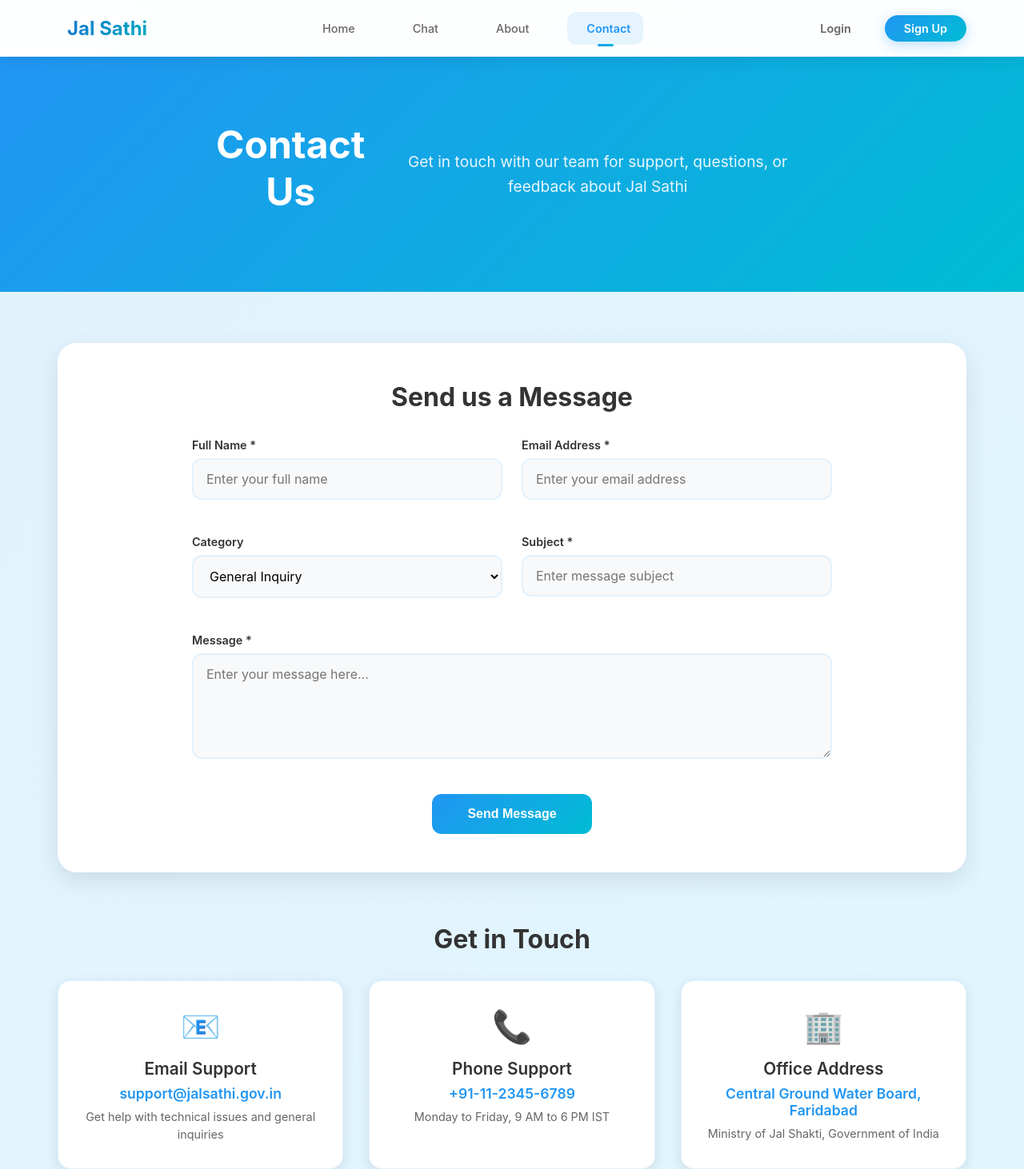
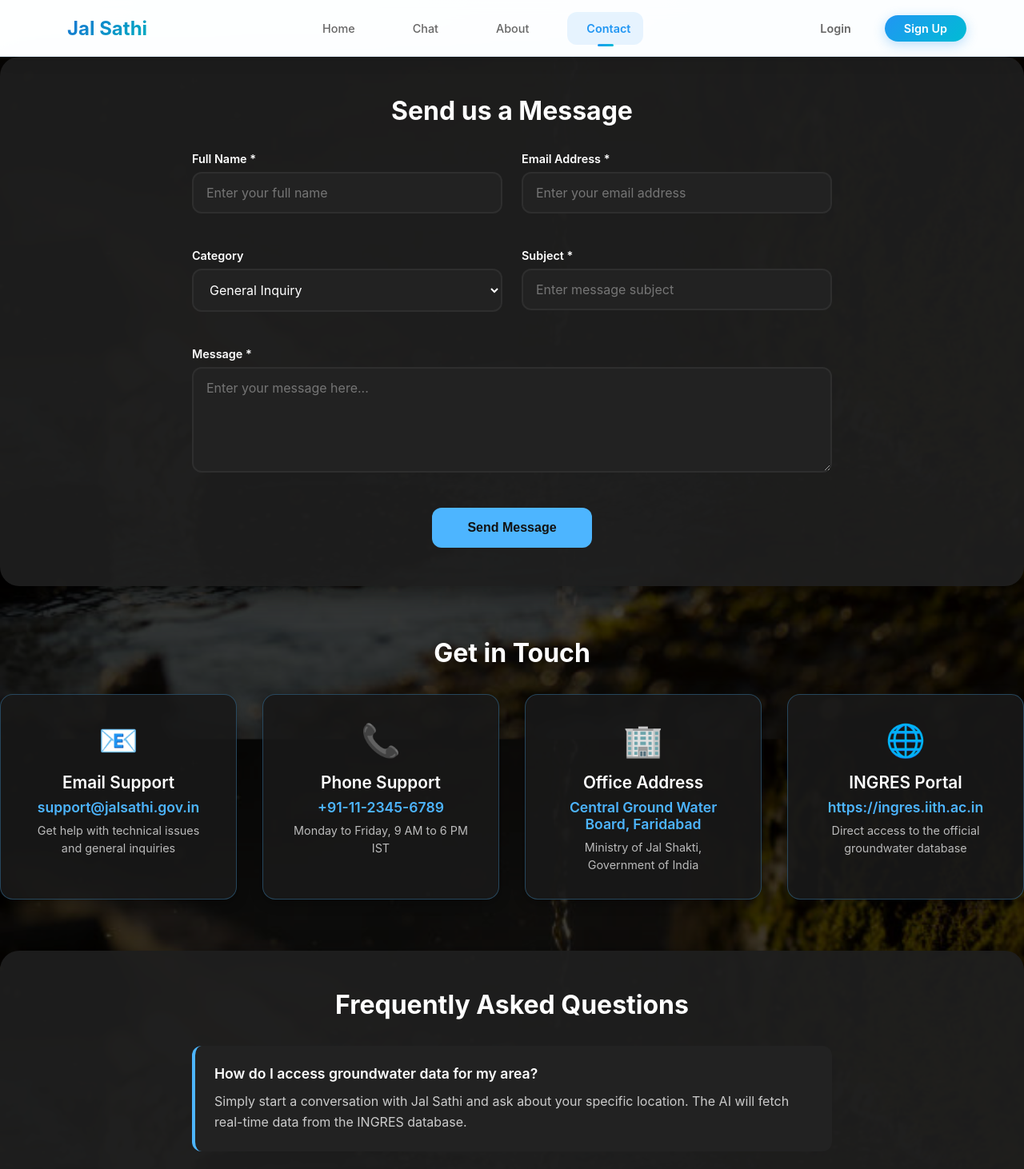
Before and after one commit to rutviktayde/INGRES, a React (Vite) app in the folder FrontEnd/: page /contact in a window 1280 px wide. Shown: the top 1462 px of the page at 80% size. Built offline with nearby package versions, Linux system fonts and the light colour scheme.

Commit message:
Refactor Contact and About pages for consistent styling, improve readability, and implement dark theme adjustments

```diff
--- a/FrontEnd/src/pages/Contact.css
+++ b/FrontEnd/src/pages/Contact.css
@@ -1,11 +1,35 @@
-/* Contact Page Styles */
+/* ===========================
+    CONTACT PAGE STYLES - Dark Theme
+    =========================== */
+
+/* ---------- Base Container ---------- */
 .contact-container {
   min-height: 100vh;
-  background: linear-gradient(135deg, #e3f2fd 0%, #e1f5fe 50%, #e0f7fa 100%);
-  font-family: 'Inter', 'Segoe UI', 'Roboto', sans-serif;
+  background: url("/public/background.png") no-repeat center center fixed;
+  background-size: cover;
+  font-family: "Inter", "Segoe UI", "Roboto", sans-serif;
+  color: #cccccc;
+  position: relative;
 }
 
-/* Success Message */
+/* Overlay for readability */
+.contact-container::before {
+  content: "";
+  position: absolute;
+  top: 0;
+  left: 0;
+  right: 0;
+  bottom: 0;
+  background: rgba(0, 0, 0, 0.75); /* Darker overlay */
+  z-index: 0;
+}
+
+.contact-container > * {
+  position: relative;
+  z-index: 1;
+}
+
+/* ---------- Success Message ---------- */
 .success-message {
   min-height: 100vh;
   display: flex;
@@ -19,11 +43,16 @@
 .success-icon {
   font-size: 4rem;
   margin-bottom: 1.5rem;
+  color: #4caf50;
   animation: bounce 1s ease-in-out;
 }
 
 @keyframes bounce {
-  0%, 20%, 50%, 80%, 100% {
+  0%,
+  20%,
+  50%,
+  80%,
+  100% {
     transform: translateY(0);
   }
   40% {
@@ -42,15 +71,15 @@
 
 .success-message p {
   font-size: 1.2rem;
-  color: #666;
+  color: #bbbbbb;
   margin-bottom: 2rem;
   max-width: 500px;
 }
 
-/* Header Section */
+/* ---------- Header Section ---------- */
 .contact-header {
-  background: linear-gradient(135deg, #2196f3 0%, #00bcd4 100%);
-  color: white;
+  background: rgba(15, 15, 15, 0.9); /* Dark background */
+  color: #ffffff;
   padding: 4rem 2rem;
   text-align: center;
 }
@@ -72,18 +101,18 @@
   line-height: 1.6;
 }
 
-/* Contact Content */
+/* ---------- Contact Content ---------- */
 .contact-content {
   max-width: 1200px;
   margin: 0 auto;
   padding: 4rem 2rem;
 }
 
-/* Contact Form Section */
+/* ---------- Contact Form ---------- */
 .contact-form-section {
-  background: white;
+  background: rgba(30, 30, 30, 0.95); /* Dark card background */
   border-radius: 1.5rem;
-  box-shadow: 0 10px 30px rgba(0, 0, 0, 0.1);
+  box-shadow: 0 10px 30px rgba(0, 0, 0, 0.5); /* Darker shadow */
   padding: 3rem;
   margin-bottom: 4rem;
 }
@@ -96,7 +125,7 @@
 .section-title {
   font-size: 2rem;
   font-weight: 700;
-  color: #333;
+  color: #ffffff;
   margin-bottom: 2rem;
   text-align: center;
 }
@@ -120,7 +149,7 @@
 
 .form-label {
   font-weight: 600;
-  color: #333;
+  color: #ffffff;
   margin-bottom: 0.5rem;
   font-size: 0.9rem;
 }
@@ -129,11 +158,12 @@
 .form-select,
 .form-textarea {
   padding: 0.875rem 1rem;
-  border: 2px solid #e3f2fd;
+  border: 2px solid #2e2e2e; /* Darker border */
   border-radius: 0.75rem;
   font-size: 1rem;
   transition: all 0.3s ease;
-  background: #f8f9fa;
+  background: #222222; /* Dark input background */
+  color: #ffffff;
   font-family: inherit;
 }
 
@@ -141,15 +171,15 @@
 .form-select:focus,
 .form-textarea:focus {
   outline: none;
-  border-color: #2196f3;
-  background: white;
-  box-shadow: 0 0 0 3px rgba(33, 150, 243, 0.1);
+  border-color: #4db5ff; /* Highlight color for focus */
+  background: #252525;
+  box-shadow: 0 0 0 3px rgba(77, 181, 255, 0.2);
 }
 
 .form-input.error,
 .form-textarea.error {
   border-color: #f44336;
-  background: #ffebee;
+  background: #2a1f1f;
 }
 
 .form-textarea {
@@ -163,10 +193,11 @@
   margin-top: 0.25rem;
 }
 
+/* ---------- Submit Button ---------- */
 .submit-button {
   padding: 1rem 2rem;
-  background: linear-gradient(135deg, #2196f3, #00bcd4);
-  color: white;
+  background: #4db5ff; /* Solid color for dark theme */
+  color: #121212;
   border: none;
   border-radius: 0.75rem;
   font-size: 1rem;
@@ -183,7 +214,8 @@
 
 .submit-button:hover:not(:disabled) {
   transform: translateY(-2px);
-  box-shadow: 0 8px 25px rgba(33, 150, 243, 0.3);
+  background: #3aa0e6;
+  box-shadow: 0 8px 25px rgba(77, 181, 255, 0.2);
 }
 
 .submit-button:disabled {
@@ -193,24 +225,28 @@
 }
 
 .submit-button.loading {
-  background: linear-gradient(135deg, #1976d2, #0097a7);
+  background: #3aa0e6;
 }
 
 .spinner {
   width: 20px;
   height: 20px;
   border: 2px solid rgba(255, 255, 255, 0.3);
-  border-top: 2px solid white;
+  border-top: 2px solid #fff;
   border-radius: 50%;
   animation: spin 1s linear infinite;
 }
 
 @keyframes spin {
-  0% { transform: rotate(0deg); }
-  100% { transform: rotate(360deg); }
+  0% {
+    transform: rotate(0deg);
+  }
+  100% {
+    transform: rotate(360deg);
+  }
 }
 
-/* Contact Information Section */
+/* ---------- Contact Info Section ---------- */
 .contact-info-section {
   margin-bottom: 4rem;
 }
@@ -227,50 +263,52 @@
 }
 
 .contact-card {
-  background: white;
+  background: rgba(25, 25, 25, 0.9); /* Dark card background */
   padding: 2rem;
   border-radius: 1rem;
-  box-shadow: 0 4px 15px rgba(0, 0, 0, 0.1);
+  box-shadow: 0 4px 15px rgba(0, 0, 0, 0.3);
   transition: all 0.3s ease;
-  border: 1px solid #e3f2fd;
+  border: 1px solid rgba(77, 181, 255, 0.3); /* Accent border */
 }
 
 .contact-card:hover {
   transform: translateY(-5px);
-  box-shadow: 0 8px 25px rgba(0, 0, 0, 0.15);
+  box-shadow: 0 8px 25px rgba(0, 0, 0, 0.4);
+  border-color: #4db5ff;
 }
 
 .contact-icon {
   font-size: 2.5rem;
   margin-bottom: 1rem;
   display: block;
+  color: #4db5ff;
 }
 
 .contact-title {
   font-size: 1.3rem;
   font-weight: 600;
-  color: #333;
+  color: #ffffff;
   margin-bottom: 0.5rem;
 }
 
 .contact-details {
   font-size: 1.1rem;
-  color: #2196f3;
+  color: #4db5ff;
   font-weight: 600;
   margin-bottom: 0.5rem;
 }
 
 .contact-description {
-  color: #666;
+  color: #bbbbbb;
   font-size: 0.9rem;
   line-height: 1.5;
 }
 
-/* FAQ Section */
+/* ---------- FAQ Section ---------- */
 .faq-section {
-  background: white;
+  background: rgba(30, 30, 30, 0.95); /* Dark card background */
   border-radius: 1.5rem;
-  box-shadow: 0 10px 30px rgba(0, 0, 0, 0.1);
+  box-shadow: 0 10px 30px rgba(0, 0, 0, 0.5); /* Darker shadow */
   padding: 3rem;
 }
 
@@ -288,25 +326,25 @@
 
 .faq-item {
   padding: 1.5rem;
-  background: #f8f9fa;
+  background: #222222; /* Darker background for items */
   border-radius: 0.75rem;
-  border-left: 4px solid #2196f3;
+  border-left: 4px solid #4db5ff; /* Accent border */
 }
 
 .faq-question {
   font-size: 1.1rem;
   font-weight: 600;
-  color: #333;
+  color: #ffffff;
   margin-bottom: 0.75rem;
 }
 
 .faq-answer {
-  color: #666;
+  color: #cccccc;
   line-height: 1.6;
   margin: 0;
 }
 
-/* Button Styles */
+/* ---------- Reusable Buttons ---------- */
 .btn {
   display: inline-block;
   padding: 0.875rem 2rem;
@@ -320,53 +358,46 @@
 }
 
 .btn-primary {
-  background: linear-gradient(135deg, #2196f3, #00bcd4);
-  color: white;
-  box-shadow: 0 4px 15px rgba(33, 150, 243, 0.3);
+  background: #4db5ff;
+  color: #121212;
+  box-shadow: 0 4px 15px rgba(77, 181, 255, 0.3);
 }
 
 .btn-primary:hover {
   transform: translateY(-2px);
-  box-shadow: 0 6px 20px rgba(33, 150, 243, 0.4);
+  background: #3aa0e6;
+  box-shadow: 0 6px 20px rgba(77, 181, 255, 0.4);
 }
 
-/* Responsive Design */
+/* ---------- Responsive Design ---------- */
 @media (max-width: 768px) {
   .contact-header {
     padding: 3rem 1rem;
   }
-
   .page-title {
     font-size: 2.5rem;
   }
-
   .page-subtitle {
     font-size: 1rem;
   }
-
   .contact-content {
     padding: 2rem 1rem;
   }
-
   .contact-form-section,
   .faq-section {
     padding: 2rem;
   }
-
   .form-row {
     grid-template-columns: 1fr;
     gap: 1rem;
   }
-
   .contact-cards {
     grid-template-columns: 1fr;
     gap: 1.5rem;
   }
-
   .contact-card {
     padding: 1.5rem;
   }
-
   .faq-item {
     padding: 1rem;
   }
@@ -376,32 +407,25 @@
   .contact-header {
     padding: 2rem 1rem;
   }
-
   .page-title {
     font-size: 2rem;
   }
-
   .contact-form-section,
   .faq-section {
     padding: 1.5rem;
   }
-
   .contact-card {
     padding: 1rem;
   }
-
   .contact-icon {
     font-size: 2rem;
   }
-
   .contact-title {
     font-size: 1.1rem;
   }
-
   .contact-details {
     font-size: 1rem;
   }
-
   .submit-button {
     padding: 0.875rem 1.5rem;
     font-size: 0.9rem;
--- a/FrontEnd/src/pages/Contact.jsx
+++ b/FrontEnd/src/pages/Contact.jsx
@@ -163,18 +163,6 @@
 
   return (
     <div className="contact-container">
-      {/* Header Section */}
-      <section className="contact-header">
-        <div className="header-content">
-          <h1 className="page-title">Contact Us</h1>
-          <p className="page-subtitle">
-            Get in touch with our team for support, questions, or feedback about
-            Jal Sathi
-          </p>
-        </div>
-      </section>
-
-      <div className="contact-content">
       {/* Contact Form Section */}
       <section className="contact-form-section">
         <div className="form-container">
@@ -325,7 +313,6 @@
         </div>
       </section>
     </div>
-    </div>
   );
 };
 
```
Also changed, not shown: FrontEnd/src/components/Navigation.css (+8 -3 lines), FrontEnd/src/pages/About.jsx (+33 -13 lines). Lines whose indentation alone changed are shown as unchanged.
